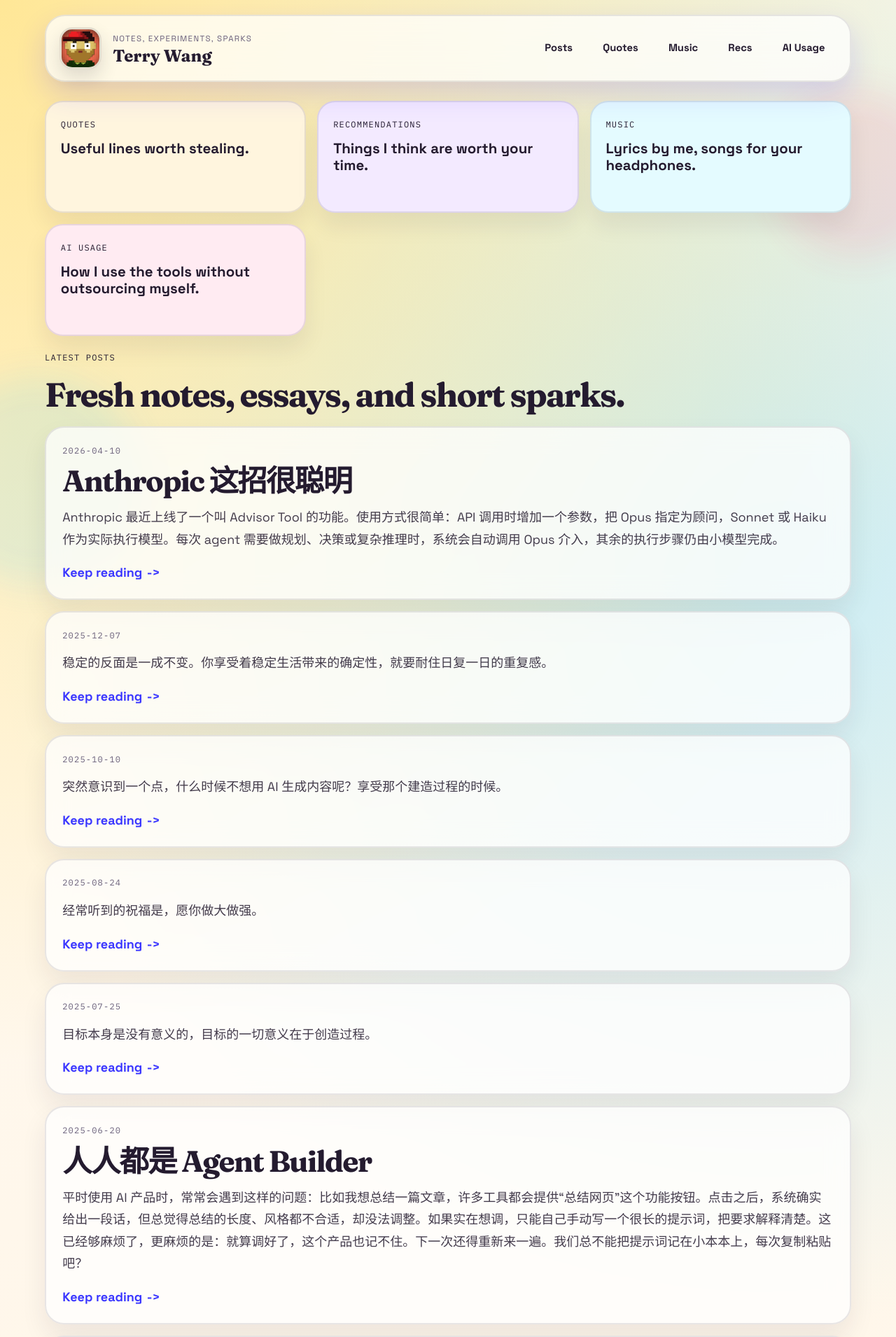
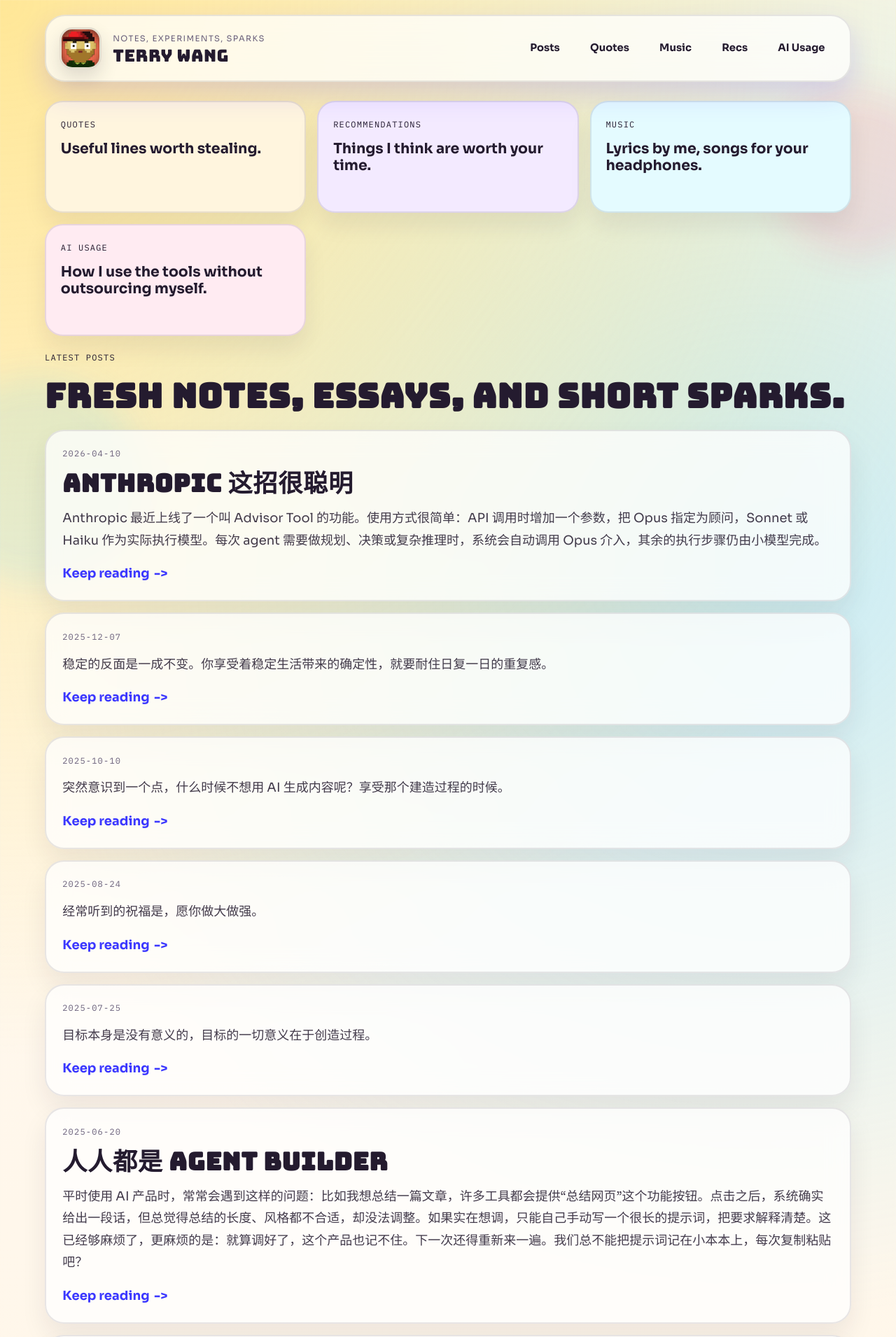
Before and after one commit to lvterry/lvterry.github.io, a Jekyll site: the page built from index.html, in a window 1280 px wide. Shown: the top 1910 px of the page at 70% size. Built offline with Jekyll 4.4.1, drawn with Linux system fonts in a browser that asks for light colours; the list of posts is cut into pages by our own code.

Commit message:
replace Fraunces/Space Grotesk with Bungee/Sora font stack

```diff
--- a/assets/css/styles.css
+++ b/assets/css/styles.css
@@ -1,4 +1,4 @@
-@import url('https://fonts.googleapis.com/css2?family=Fraunces:opsz,wght@9..144,600;9..144,700&family=IBM+Plex+Mono:wght@400;500&family=Space+Grotesk:wght@400;500;700&display=swap');
+@import url('https://fonts.googleapis.com/css2?family=Bungee&family=IBM+Plex+Mono:wght@400;500&family=Sora:wght@400;500;700&display=swap');
 
 :root {
     --bg-color: #fff6ec;
@@ -39,7 +39,7 @@ body.site-body {
     margin: 0;
     min-height: 100vh;
     color: var(--text-color);
-    font-family: 'Space Grotesk', -apple-system, BlinkMacSystemFont, 'Segoe UI', sans-serif;
+    font-family: 'Sora', -apple-system, BlinkMacSystemFont, 'Segoe UI', sans-serif;
     font-size: 18px;
     line-height: 1.75;
     background:
@@ -246,10 +246,11 @@ select {
 }
 
 .name {
-    font-family: 'Fraunces', Georgia, serif;
+    font-family: 'Bungee', cursive;
     font-size: 1.5rem;
-    font-weight: 700;
+    font-weight: 400;
     line-height: 1.05;
+    letter-spacing: 0.02em;
 }
 
 .avatar {
@@ -307,9 +308,9 @@ select {
 .portfolio h1,
 .principles h1 {
     margin: 0;
-    font-family: 'Fraunces', Georgia, serif;
-    letter-spacing: -0.04em;
-    line-height: 0.98;
+    font-family: 'Bungee', cursive;
+    letter-spacing: 0.02em;
+    line-height: 1.1;
 }
 
 .feature-grid {
@@ -385,9 +386,9 @@ select {
 .section-heading h2 {
     margin: 0.2rem 0 0;
     font-size: clamp(2rem, 4vw, 3rem);
-    font-family: 'Fraunces', Georgia, serif;
-    line-height: 1;
-    letter-spacing: -0.04em;
+    font-family: 'Bungee', cursive;
+    line-height: 1.1;
+    letter-spacing: 0.02em;
 }
 
 .post-card,
@@ -432,10 +433,10 @@ select {
 
 .post-card h2 {
     margin: 0;
-    font-family: 'Fraunces', Georgia, serif;
-    font-size: clamp(1.8rem, 4vw, 2.65rem);
-    letter-spacing: -0.04em;
-    line-height: 1.02;
+    font-family: 'Bungee', cursive;
+    font-size: clamp(1.5rem, 4vw, 2.2rem);
+    letter-spacing: 0.02em;
+    line-height: 1.15;
 }
 
 .post-card h2 a {
@@ -550,9 +551,9 @@ select {
 .post-content h3 {
     margin-top: 2rem;
     margin-bottom: 0.7rem;
-    font-family: 'Fraunces', Georgia, serif;
-    letter-spacing: -0.03em;
-    line-height: 1.05;
+    font-family: 'Sora', sans-serif;
+    letter-spacing: -0.01em;
+    line-height: 1.15;
 }
 
 .post-content h2 {
@@ -582,9 +583,9 @@ select {
     border-radius: 1.4rem;
     background: rgba(255, 255, 255, 0.7);
     color: rgba(36, 27, 47, 0.88);
-    font-family: 'Fraunces', Georgia, serif;
-    font-size: 1.16rem;
-    line-height: 1.55;
+    font-family: 'Sora', sans-serif;
+    font-size: 1.05rem;
+    line-height: 1.65;
 }
 
 .post-content .note {
@@ -705,9 +706,10 @@ select {
 }
 
 .company-name {
-    font-family: 'Fraunces', Georgia, serif;
-    font-size: 1.45rem;
-    line-height: 1.05;
+    font-family: 'Bungee', cursive;
+    font-size: 1.25rem;
+    line-height: 1.15;
+    letter-spacing: 0.02em;
 }
 
 .company-url {
```
